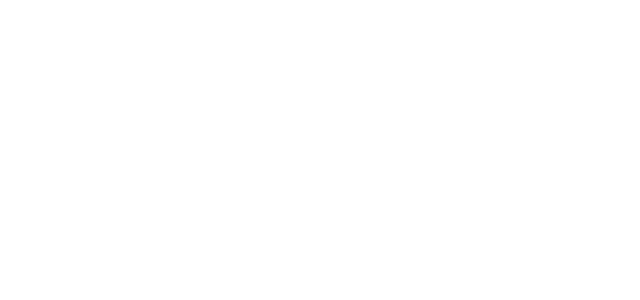
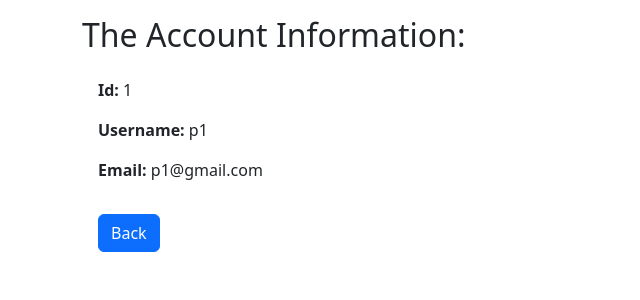
Before and after one commit to keosophon/react_app_and_json_server, a React (Create React App) app: page /read/1 in a window 1280 px wide. Before the commit this address had no page. Shown: the top 300 px of the page, without its empty margins (0-640 px from the left). Built offline with nearby package versions, Linux system fonts and the light colour scheme; data requests are answered from the project's data file.

Commit message:
read button

```diff
--- a/src/App.js
+++ b/src/App.js
@@ -3,6 +3,7 @@
 import Home from "./components/Home";
 import Create from "./components/Create";
 import Update from "./components/Update";
+import Read from "./components/Read";
 import "bootstrap/dist/css/bootstrap.min.css";
 
 export default function App() {
@@ -12,6 +13,7 @@
         <Route path="/" element={<Home />}></Route>
         <Route path="/create" element={<Create />}></Route>
         <Route path="/update/:id" element={<Update />}></Route>
+        <Route path="/read/:id" element={<Read />}></Route>
       </Routes>
     </BrowserRouter>
   );
--- a/src/components/Home.js
+++ b/src/components/Home.js
@@ -50,11 +50,14 @@
                   Update
                 </Link>
                 <button
-                  className="btn btn-danger ml-3wqre"
+                  className="btn btn-danger ms-2"
                   onClick={(e) => handleDelete(user.id)}
                 >
                   Delete
                 </button>
+                <Link className="btn btn-info ms-2" to={`/read/${user.id}`}>
+                  Read
+                </Link>
               </td>
             </tr>
           ))}
--- /dev/null
+++ b/src/components/Read.js
@@ -0,0 +1,36 @@
+import axios from "axios";
+import React, { useEffect, useState } from "react";
+import { Link, useParams } from "react-router-dom";
+
+function Read() {
+  const [data, setData] = useState({ id: "", username: "", email: "" });
+  const { id } = useParams();
+
+  useEffect(() => {
+    axios
+      .get("http://localhost:8000/users/" + id)
+      .then((result) => setData(result.data));
+  }, []);
+
+  return (
+    <div className="container mt-3">
+      <h2>The Account Information:</h2>
+      <div className="p-3">
+        <p>
+          <b>Id:</b> {data.id}
+        </p>
+        <p>
+          <b>Username:</b> {data.username}
+        </p>
+        <p>
+          <b>Email:</b> {data.email}
+        </p>
+      </div>
+      <Link className="btn btn-primary ms-3" to="/">
+        Back
+      </Link>
+    </div>
+  );
+}
+
+export default Read;
```
